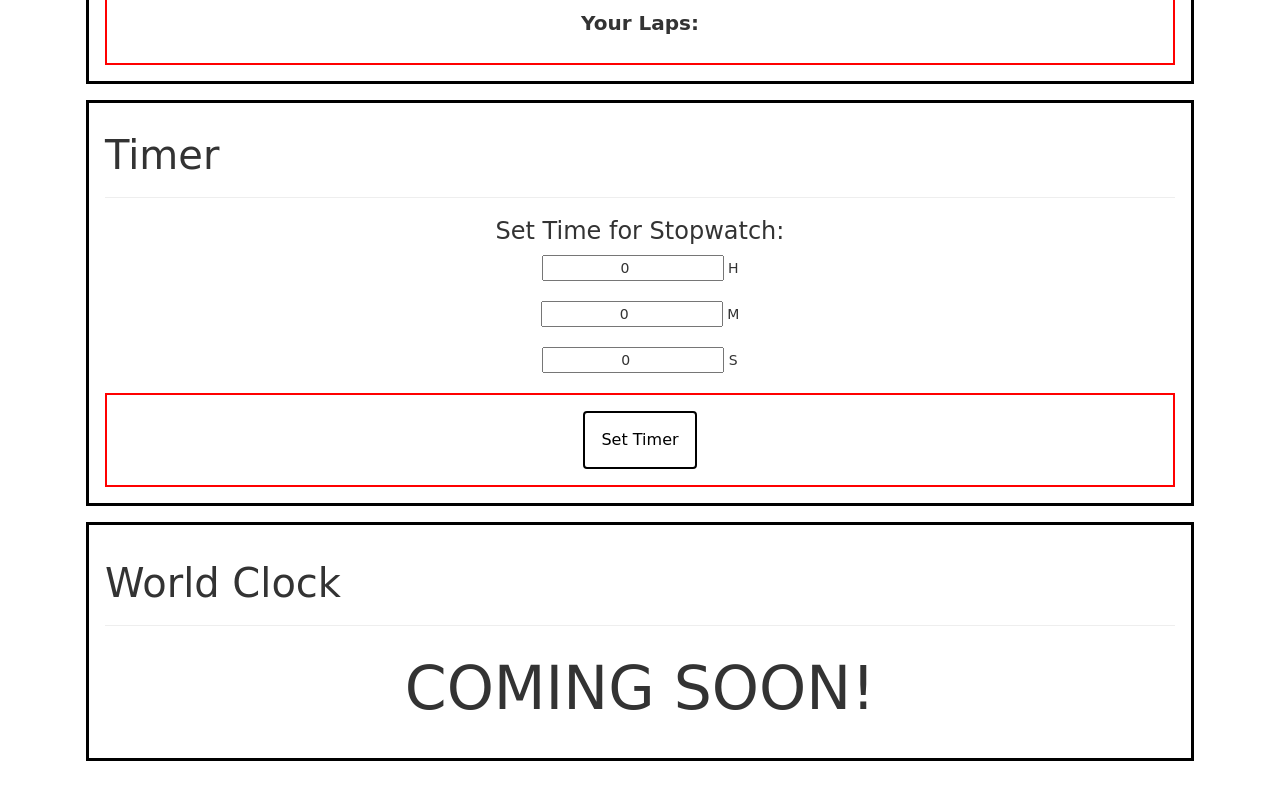
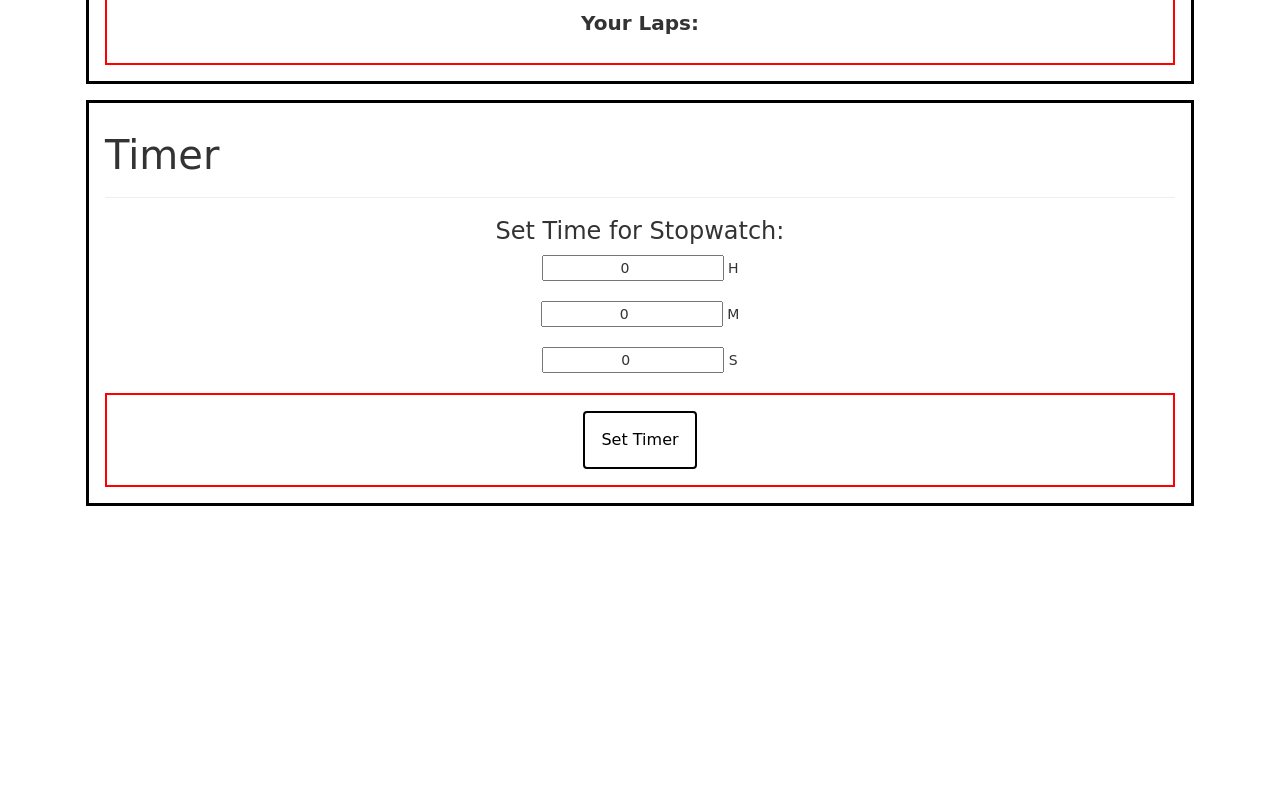
Before and after one commit to hyojunm/TheClockOnline, a plain HTML site: page index.html in a window 1280 px wide. Shown: the part 772-1572 px from the top of the page. Drawn offline with nearby package versions, Linux system fonts and the light colour scheme; a web font is replaced by a local one.

Commit message:
Update index.html

```diff
--- a/index.html
+++ b/index.html
@@ -109,23 +109,11 @@
 				</center>
 			</div>
 		</div>
-
-		<div id="worldclock" class="content">
-			<h3 class="heading">World Clock</h3>
-			<hr>
-
-			<p id="showWorldclock">COMING SOON!</p>
-
-			<div id="worldClockField">
-
-			</div>
-		</div>
 	</div>
 
 	<!-- JS Links -->
 	<script type="text/javascript" src="./js/script.js"></script>
 	<script type="text/javascript" src="./js/stopwatch.js"></script>
 	<script type="text/javascript" src="./js/timer.js"></script>
-	<script type="text/javascript" src="./js/worldclock.js"></script>
 </body>
 </html>
```
